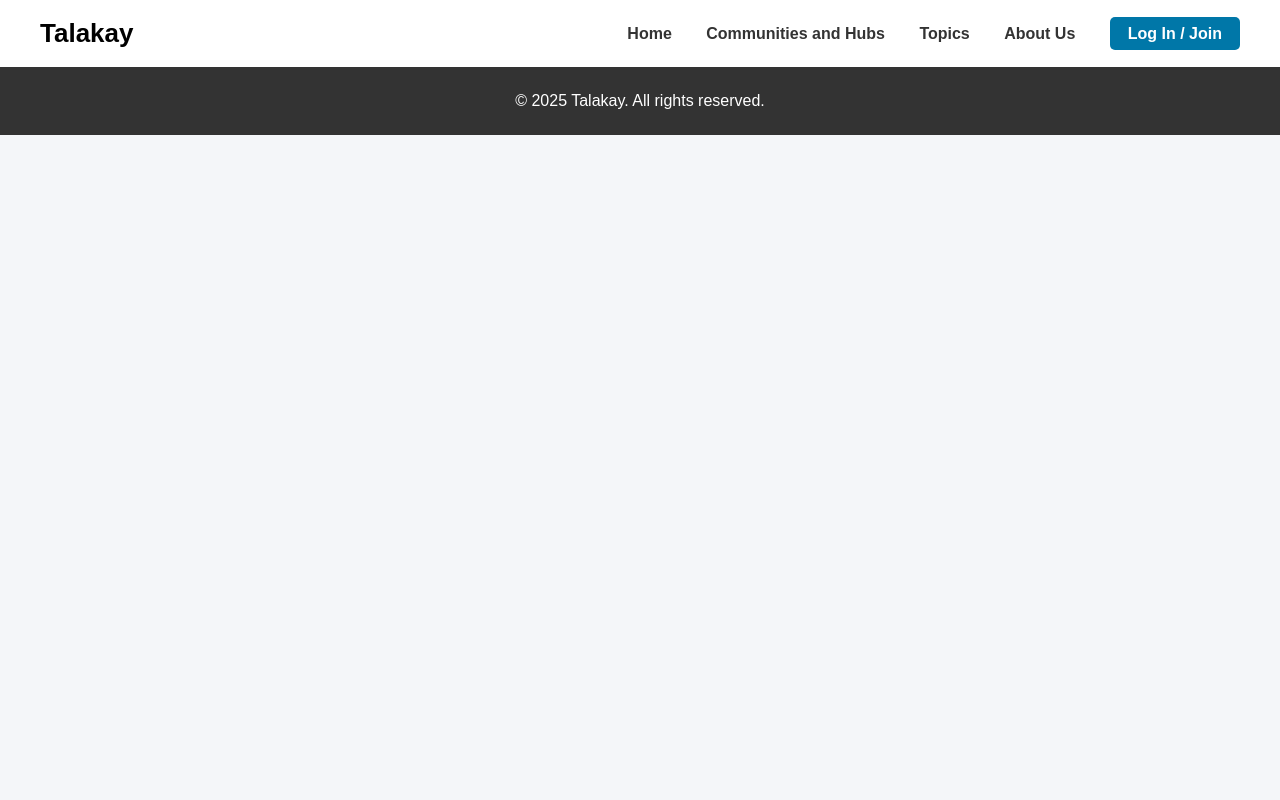
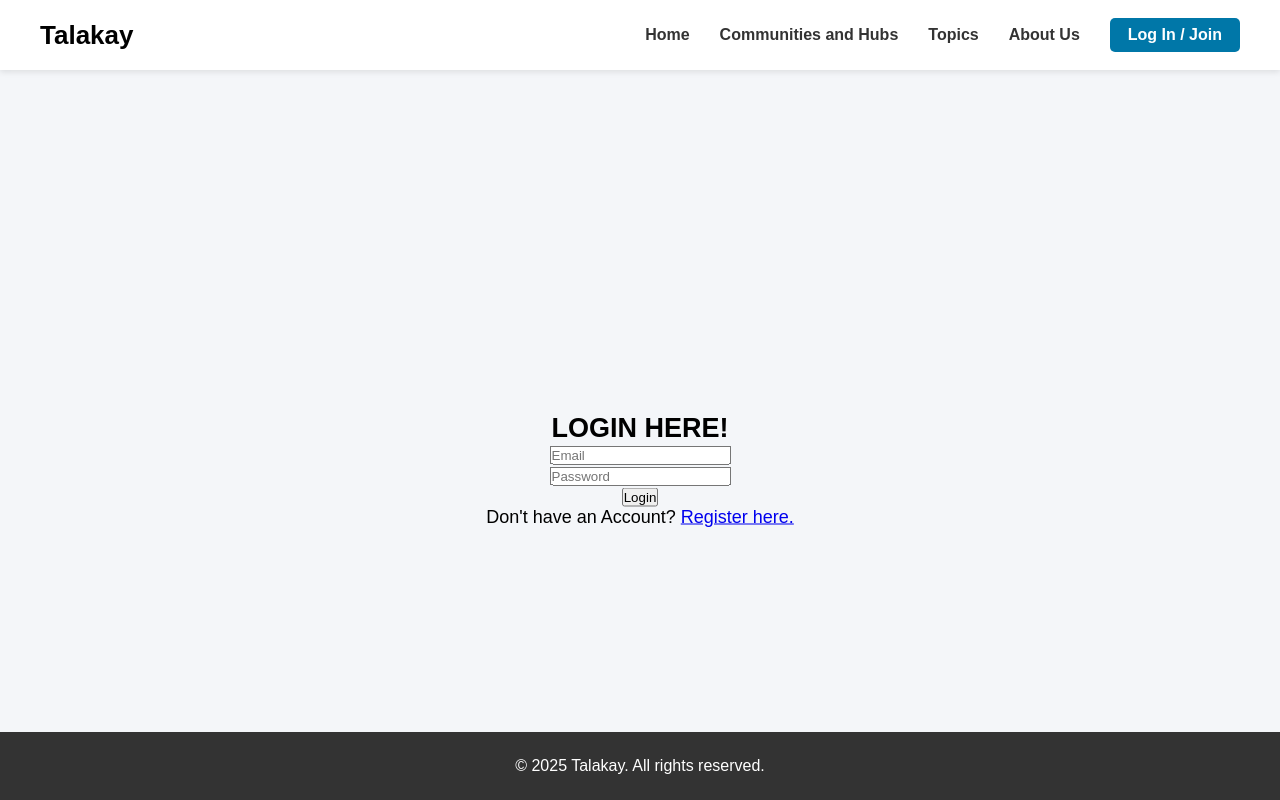
Before and after one commit to printfLj/Talakay, a PHP site: page /login.php in a window 1280 px wide. Run offline with PHP 8.4, Linux system fonts and the light colour scheme.

Commit message:
Added a log in and register function as well as a profile

```diff
--- /dev/null
+++ b/User.php
@@ -0,0 +1,50 @@
+<?php
+
+class User {
+    private $file = "data/users.json";
+
+    private function loadUsers() {
+        if(!file_exists($this->file)) {
+            return[];
+        }
+
+        $json = file_get_contents($this->file);
+        return json_decode($json, true);
+    }
+
+    private function saveUsers($users) {
+        file_put_contents($this->file, json_encode($users, JSON_PRETTY_PRINT));
+    }
+
+    public function register($name, $email, $password) {
+        $users = $this->loadUsers();
+
+        foreach ($users as $user) {
+            if ($user['email'] === $email) {
+                return false; // Email already exists
+            }
+        }
+
+        $users[] = [
+            "name" => $name,
+            "email" => $email,
+            "password" => password_hash($password, PASSWORD_DEFAULT),
+            "created_at" => date('Y-m-d H:i:s')
+        ];
+
+        $this->saveUsers($users);
+        return true;
+    }
+
+    public function login($email, $password) {
+        $users = $this->loadUsers();
+
+        foreach ($users as $user) {
+            if ($email == $user["email"] && password_verify($password, $user["password"])) {
+                return $user;
+            }
+        }
+
+        return false;
+    }
+}
--- a/assets/style.css
+++ b/assets/style.css
@@ -26,10 +26,32 @@ body {
     font-weight: bold;
 }
 
+.nav-links {
+    display: flex;
+    align-items: center;
+    gap: 30px;
+}
+
 .nav-links a {
-    margin-left: 30px;
+    margin-left: 0;
     text-decoration: none;
     color: #333;
+    font-weight: 600;
+}
+
+.profile-links {
+    display: flex;
+    align-items: center;
+    gap: 10px;
+}
+
+.profile-name {
+    display: inline-block;
+    padding: 6px 12px;
+    background: #f0f0f0;
+    border-radius: 6px;
+    color: #333;
+    text-decoration: none;
     font-weight: 600;
 }
 
@@ -114,12 +136,29 @@ body {
 }
 
 /* FOOTER */
+/* ensure the page is a column so the footer can sit at the bottom */
+html, body {
+    height: 100%;
+}
+body {
+    display: flex;
+    flex-direction: column;
+    min-height: 100vh;
+}
+
+/* let the main container grow to push the footer down */
+.container {
+    flex: 1 0 auto;
+}
+
+/* footer stuck to the bottom of the panel/page */
 .footer {
     background: #333;
     color: white;
     text-align: center;
     padding: 25px;
     margin-top: auto;
+    width: 100%;
 }
 
 .community-hero {
@@ -267,3 +306,14 @@ body {
 .post-footer button:hover {
     opacity: 0.9;
 }
+
+.login-title {
+    text-align: center;
+    font-size: 18px;
+    margin-bottom: 20px;
+    position: relative;
+    top: 50vh;
+    transform: translateY(-50%);
+    width: 100%;
+
+}
--- a/includes/nav.php
+++ b/includes/nav.php
@@ -1,3 +1,8 @@
+<?php
+if (session_status() === PHP_SESSION_NONE) {
+    session_start();
+}
+?>
 <!DOCTYPE html>
 <html lang="en">
 <head>
@@ -15,7 +20,13 @@
         <a href="community.php">Communities and Hubs</a>
         <a href="#">Topics</a>
         <a href="#">About Us</a>
-        <a href="login.php" class="login-btn">Log In / Join</a>
+        <?php if (isset($_SESSION['user']) && is_array($_SESSION['user'])): ?>
+            <div class="profile-links">
+                <a href="profile.php" class="profile-name"><?= htmlspecialchars($_SESSION['user']['name'] ?? 'Profile') ?></a>
+            </div>
+        <?php else: ?>
+            <a href="login.php" class="login-btn">Log In / Join</a>
+        <?php endif; ?>
     </nav>
 </header>
 </body>
--- a/index.php
+++ b/index.php
@@ -1,5 +1,11 @@
 <?php
     include ("includes/nav.php");
+
+    // `includes/nav.php` handles session_start(); make the homepage public
+    $user = null;
+    if (isset($_SESSION['user'])) {
+        $user = $_SESSION["user"];
+    }
 ?>
 <!DOCTYPE html>
 <html lang="en">
--- a/login.php
+++ b/login.php
@@ -1,17 +1,57 @@
 <?php
     include('includes/nav.php');
+
+    require "User.php";
+
+    session_start();
+
+    $user = new User();
+    $message = "";
+
+    if (isset($_SESSION["user"])) {
+        header("Location: index.php");
+        exit;
+    }
+
+    if ($_SERVER["REQUEST_METHOD"] === "POST") {
+        $email = $_POST["email"];
+        $password = $_POST["password"];
+
+        $loggedIn = $user->login($email, $password);
+
+        if ($loggedIn) {
+            $_SESSION["user"] = $loggedIn;
+            header("Location: index.php");
+            exit;
+        } else {
+            $message = "Invalid login credentials.";
+        }
+    }
 ?>
 <!DOCTYPE html>
 <html lang="en">
 <head>
     <meta charset="UTF-8">
     <meta name="viewport" content="width=device-width, initial-scale=1.0">
-    <title>Login</title>
+    <title>LOGIN</title>
 </head>
 <body>
+    <section class="login-title"></div>
+        <h2>LOGIN HERE!</h2>
+        <p><?= $message ?></p>
 
+        <div class="Login-input"></div>
+            <!-- LOGIN FORM -->
+            <form method="post">
+            <input type="email" name="email" id="email" placeholder="Email" required><br>
+            <input type="password" name="password" id="password" placeholder="Password" required><br>
+            <button type="submit">Login</button>
+            </form>
 
+            <p>Don't have an Account? <a href="register.php">Register here.</a></p>
 
+        </div>
+    </section>
 <?php
     include('includes/footer.php');
 ?>
```
Also changed, not shown: data/users.json (+8 -1 lines), logout.php (added, +7 -0 lines), profile.php (added, +42 -0 lines), register.php (added, +47 -0 lines).
